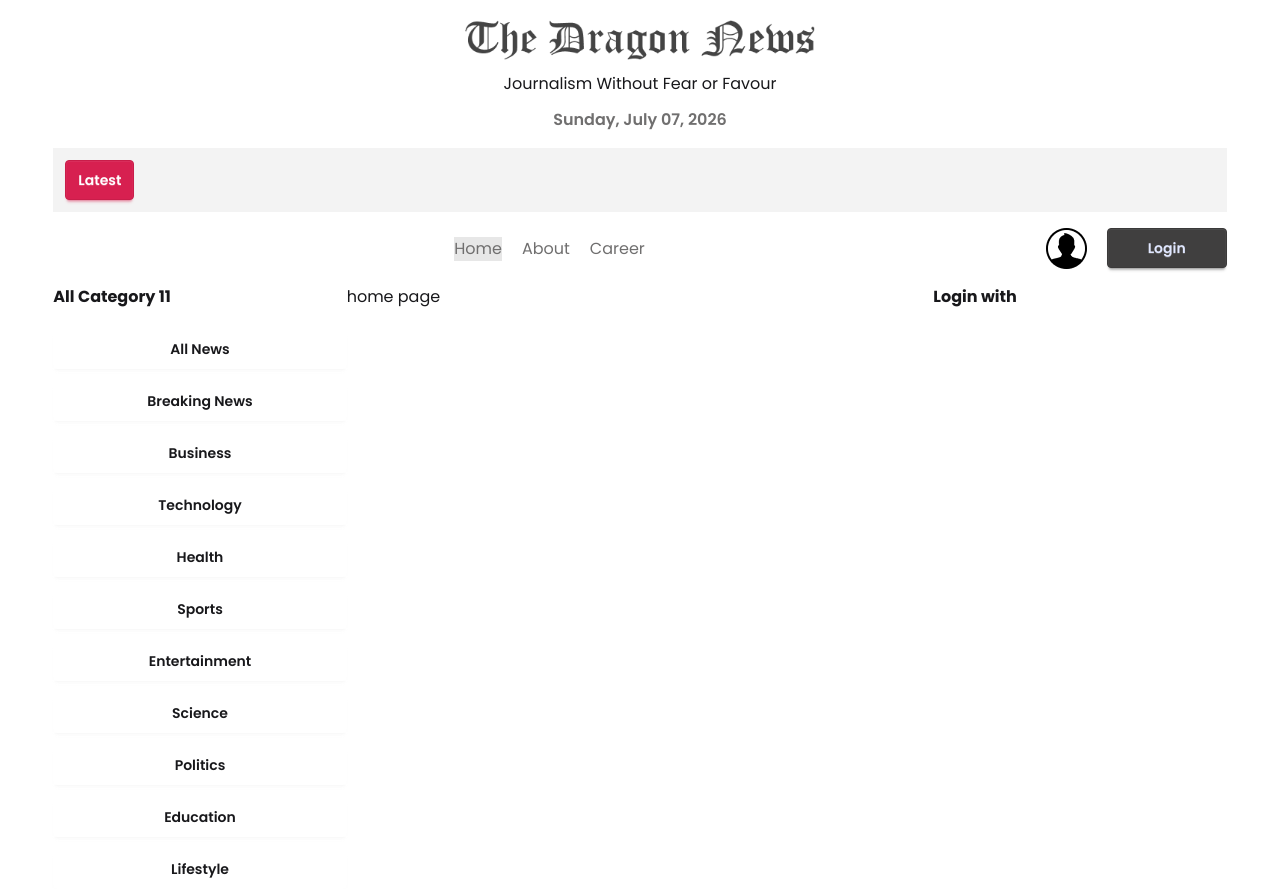
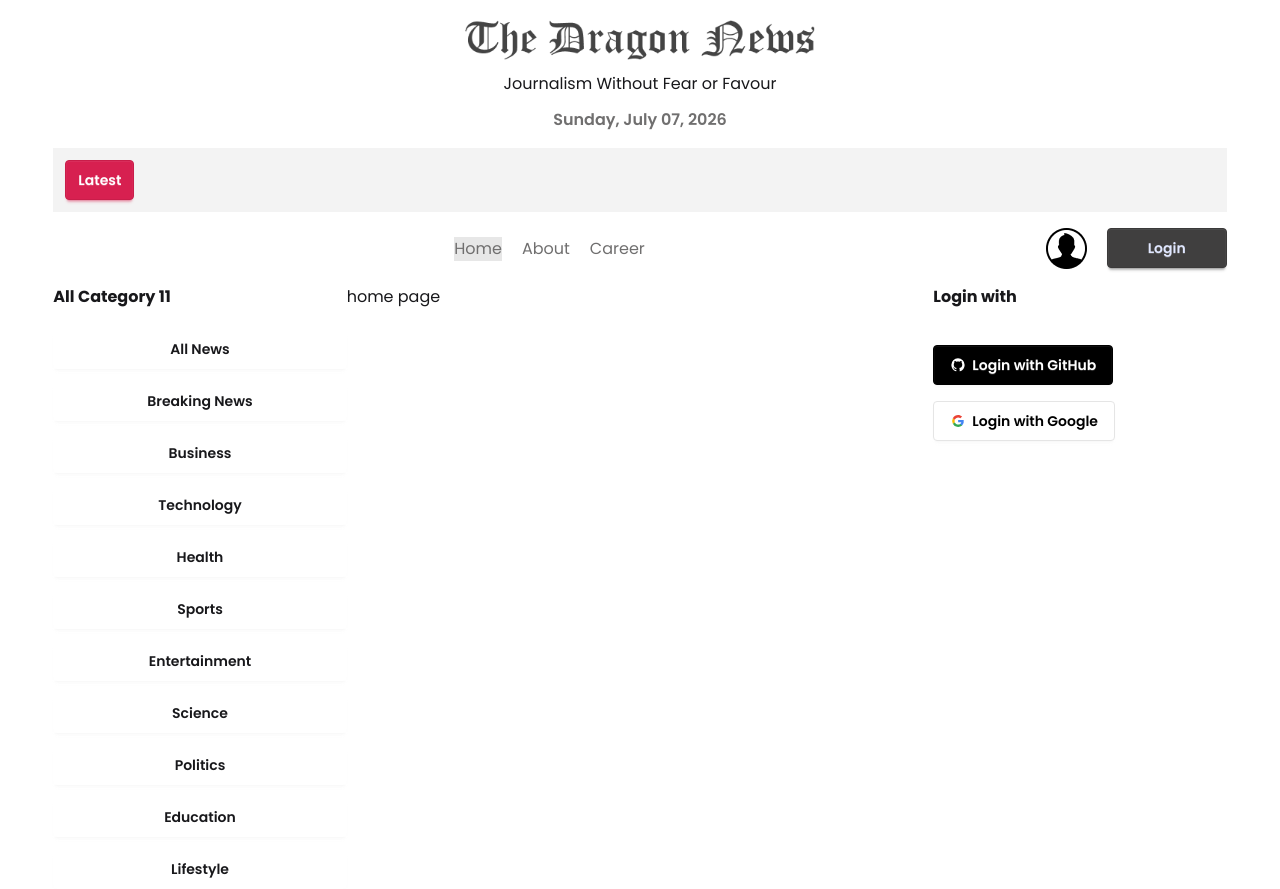
Before and after one commit to Srabonti721/Dragon-news-code, a React (Vite) app: page / in a window 1280 px wide. Built offline with nearby package versions, Linux system fonts and the light colour scheme.

Commit message:
filter data and useEffect hook

```diff
--- a/src/Router/Router.jsx
+++ b/src/Router/Router.jsx
@@ -15,6 +15,7 @@
       },
       {
         path:'/category/:id',
+        loader:()=>fetch('/news.json'),
         element:<CategoryNews></CategoryNews>
       }
     ]
--- a/src/components/HomeLayout/RightAside.jsx
+++ b/src/components/HomeLayout/RightAside.jsx
@@ -4,6 +4,19 @@
     return (
         <div>
             <h2 className=' font-bold'>Login with</h2>
+            <div className='my-5'>
+                {/* GitHub */}
+<button className="btn bg-black text-white border-black my-4 *:">
+  <svg aria-label="GitHub logo" width="16" height="16" xmlns="http://www.w3.org/2000/svg" viewBox="0 0 24 24"><path fill="white" d="M12,2A10,10 0 0,0 2,12C2,16.42 4.87,20.17 8.84,21.5C9.34,21.58 9.5,21.27 9.5,21C9.5,20.77 9.5,20.14 9.5,19.31C6.73,19.91 6.14,17.97 6.14,17.97C5.68,16.81 5.03,16.5 5.03,16.5C4.12,15.88 5.1,15.9 5.1,15.9C6.1,15.97 6.63,16.93 6.63,16.93C7.5,18.45 8.97,18 9.54,17.76C9.63,17.11 9.89,16.67 10.17,16.42C7.95,16.17 5.62,15.31 5.62,11.5C5.62,10.39 6,9.5 6.65,8.79C6.55,8.54 6.2,7.5 6.75,6.15C6.75,6.15 7.59,5.88 9.5,7.17C10.29,6.95 11.15,6.84 12,6.84C12.85,6.84 13.71,6.95 14.5,7.17C16.41,5.88 17.25,6.15 17.25,6.15C17.8,7.5 17.45,8.54 17.35,8.79C18,9.5 18.38,10.39 18.38,11.5C18.38,15.32 16.04,16.16 13.81,16.41C14.17,16.72 14.5,17.33 14.5,18.26C14.5,19.6 14.5,20.68 14.5,21C14.5,21.27 14.66,21.59 15.17,21.5C19.14,20.16 22,16.42 22,12A10,10 0 0,0 12,2Z"></path></svg>
+  Login with GitHub
+</button>
+
+{/* Google */}
+<button className="btn bg-white text-black border-[#e5e5e5]">
+  <svg aria-label="Google logo" width="16" height="16" xmlns="http://www.w3.org/2000/svg" viewBox="0 0 512 512"><g><path d="m0 0H512V512H0" fill="#fff"></path><path fill="#34a853" d="M153 292c30 82 118 95 171 60h62v48A192 192 0 0190 341"></path><path fill="#4285f4" d="m386 400a140 175 0 0053-179H260v74h102q-7 37-38 57"></path><path fill="#fbbc02" d="m90 341a208 200 0 010-171l63 49q-12 37 0 73"></path><path fill="#ea4335" d="m153 219c22-69 116-109 179-50l55-54c-78-75-230-72-297 55"></path></g></svg>
+  Login with Google
+</button>
+            </div>
         </div>
     );
 };
--- a/src/pages/CategoryNews.jsx
+++ b/src/pages/CategoryNews.jsx
@@ -1,12 +1,32 @@
-import React, {} from 'react';
-
+import React, { useEffect, useState } from 'react';
+import { useLoaderData, useParams } from 'react-router';
 
 const CategoryNews = () => {
+    const [categoryNews, setCategoryNews] = useState([]);
+    const { id } = useParams();
+    const newsID = parseInt(id)
+    const data = useLoaderData();
 
+    useEffect(() => {
+        if (id == 0) {
+            setCategoryNews(data);
+            return
+        }
+        else if (id == 1) {
+            const filterNews = data.filter((news) => news.others.is_today_pick ===  true)
+            setCategoryNews(filterNews)
+        }
+        else {
+            const filterNews = data.filter((news) => news.category_id === newsID)
+            console.log(filterNews);
+            setCategoryNews(filterNews)
+        }
 
+    }, [data, id])
     return (
         <div>
-<h2>categorey news</h2>
+            <h2>total news {categoryNews.length} found</h2>
+
         </div>
     );
 };
```
